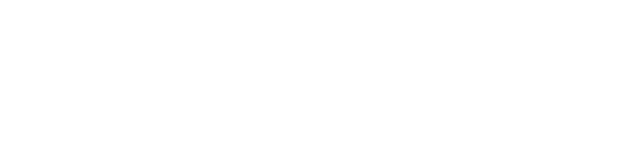
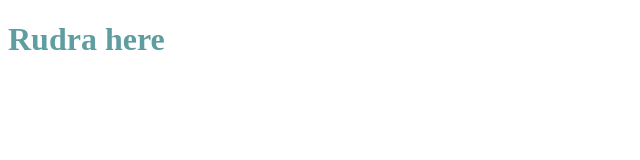
Before and after one commit to arpita-kukreja/Practice, a plain HTML site: page index.html in a window 1280 px wide. Shown: the whole page, without its empty margins (0-640 px from the left). Drawn offline with Linux system fonts and the light colour scheme.

Commit message:
first commit Rudra

```diff
--- a/index.html
+++ b/index.html
@@ -6,6 +6,6 @@
     <title>Document</title>
 </head>
 <body>
-
+    <h1 style="color: cadetblue;"> Rudra here </h1>
 </body>
 </html>
```
